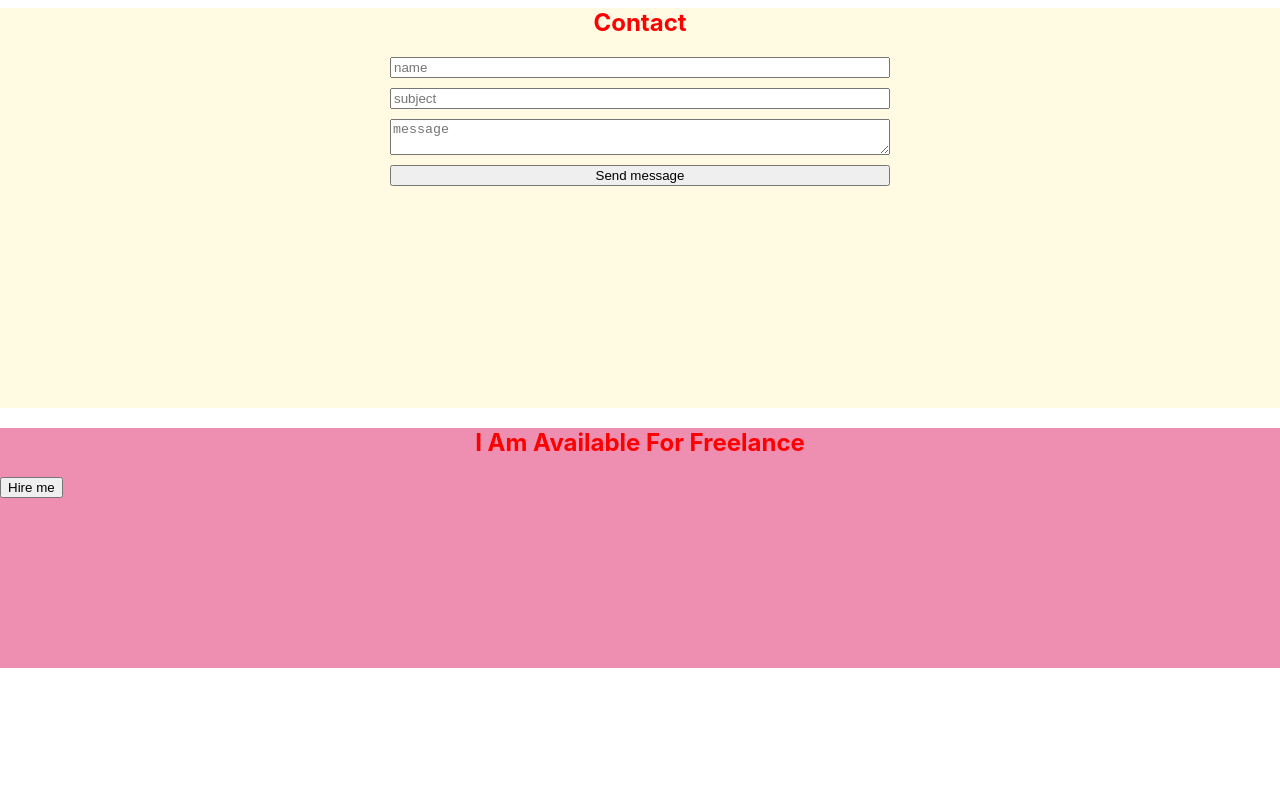
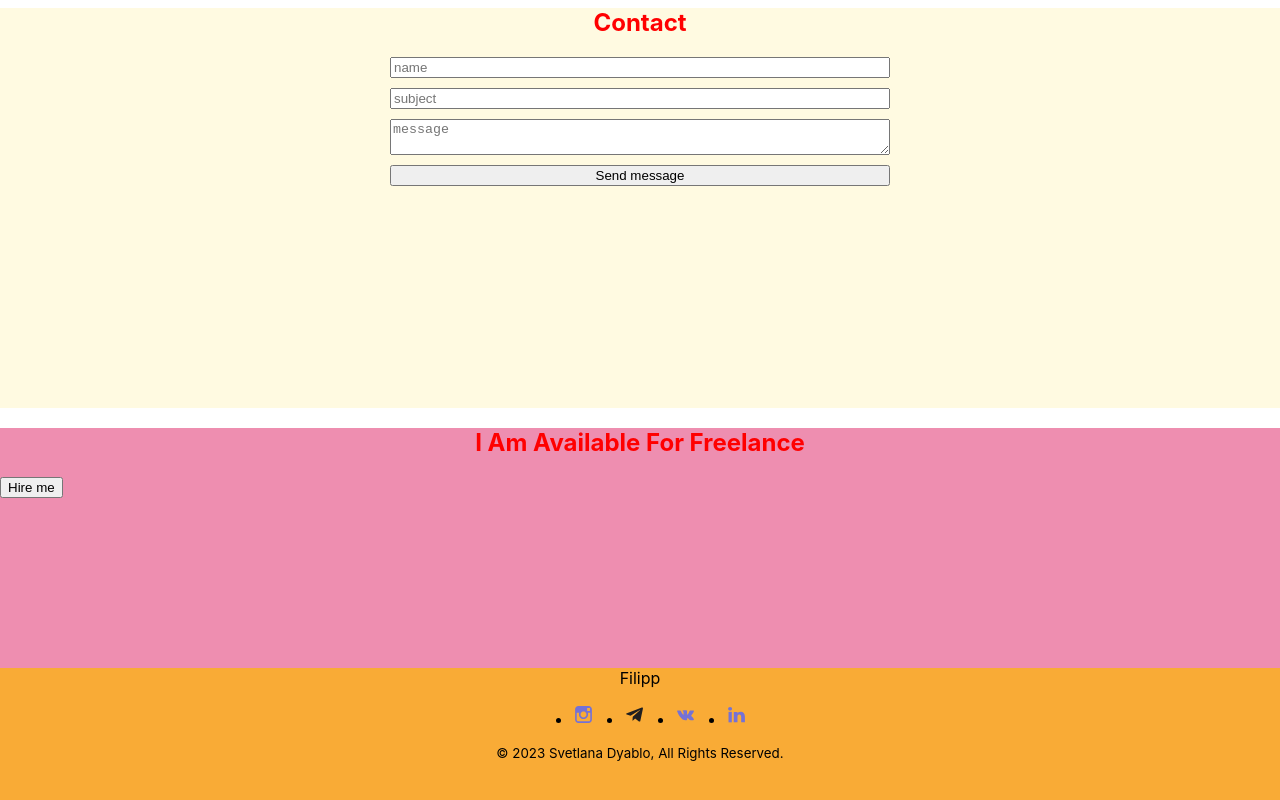
Before and after one commit to FilippSM/task-portfolio, a React app: page / in a window 1280 px wide. Shown: the part 2926-3726 px from the top of the page. Before the commit the page ends 3594 px from the top, so only its background shows below. Built offline with nearby package versions, Linux system fonts and the light colour scheme.

Commit message:
add Footer

```diff
--- a/src/App.tsx
+++ b/src/App.tsx
@@ -7,6 +7,7 @@
 import { Testimony } from './layout/section/testimony/Testimony';
 import { Contact } from './layout/section/contacts/Contacts';
 import { Slogan } from './layout/section/sloagan/Slogan';
+import { Footer } from './layout/Footer/Footer';
 
 
 function App() {
@@ -19,6 +20,7 @@
             <Testimony />
             <Contact />
             <Slogan />
+            <Footer />
         </div>
     );
 }
--- a/src/components/icon/icon.tsx
+++ b/src/components/icon/icon.tsx
@@ -4,13 +4,13 @@
     iconId: string;
     width?: string;
     height?: string;
-    viewbox?: string;
+    viewBox?: string;
 
 }
 
 export const Icon = (props: IconPropsType) => {
     return (
-        <svg width={props.width || "50"} height={props.height || "50"} viewBox={props.viewbox || "0 0 50 50"} fill="none" xmlns="http://www.w3.org/2000/svg">
+        <svg width={props.width || "50"} height={props.height || "50"} viewBox={props.viewBox || "0 0 50 50"} fill="none" xmlns="http://www.w3.org/2000/svg">
             <use xlinkHref={`${iconSprite}#${props.iconId}`}/>
         </svg>
     )
--- /dev/null
+++ b/src/layout/Footer/Footer.tsx
@@ -0,0 +1,58 @@
+import styled from "styled-components";
+import { Icon } from "../../components/icon/Icon";
+import { FlexWrapper } from "../../components/FlexWrapper";
+
+export const Footer = () => {
+    return (
+        <StyledFooter>
+            <FlexWrapper direction={"column"} align={"center"}>
+            <Name>Filipp</Name>
+            <SocialList>
+                <SocialItem>
+                    <SocialLink>
+                        <Icon height={"21px"} width={"21px"} viewBox={"0 0 21px 21px"} iconId={"instagram"} />
+                    </SocialLink>
+                </SocialItem>
+                <SocialItem>
+                    <SocialLink>
+                        <Icon height={"21px"} width={"21px"} viewBox={"0 0 21px 21px"} iconId={"telegram"} />
+                    </SocialLink>
+                </SocialItem>
+                <SocialItem>
+                    <SocialLink>
+                        <Icon height={"21px"} width={"21px"} viewBox={"0 0 21px 21px"} iconId={"vk"} />
+                    </SocialLink>
+                </SocialItem>
+                <SocialItem>
+                    <SocialLink>
+                        <Icon height={"21px"} width={"21px"} viewBox={"0 0 21px 21px"} iconId={"linked"} />
+                    </SocialLink>
+                </SocialItem>
+            </SocialList>
+            <CopyRight>© 2023 Svetlana Dyablo, All Rights Reserved.</CopyRight>
+            </FlexWrapper>
+        </StyledFooter>
+
+    );
+};
+
+const StyledFooter = styled.footer`
+    background-color: #f9ab36;
+    min-height: 20vh;
+`
+const Name = styled.span`
+
+`
+const SocialList = styled.ul`
+    display: flex;
+    gap: 30px;
+`
+const SocialItem = styled.li`
+
+`
+const SocialLink = styled.a`
+
+`
+const CopyRight = styled.small`
+
+`
```
